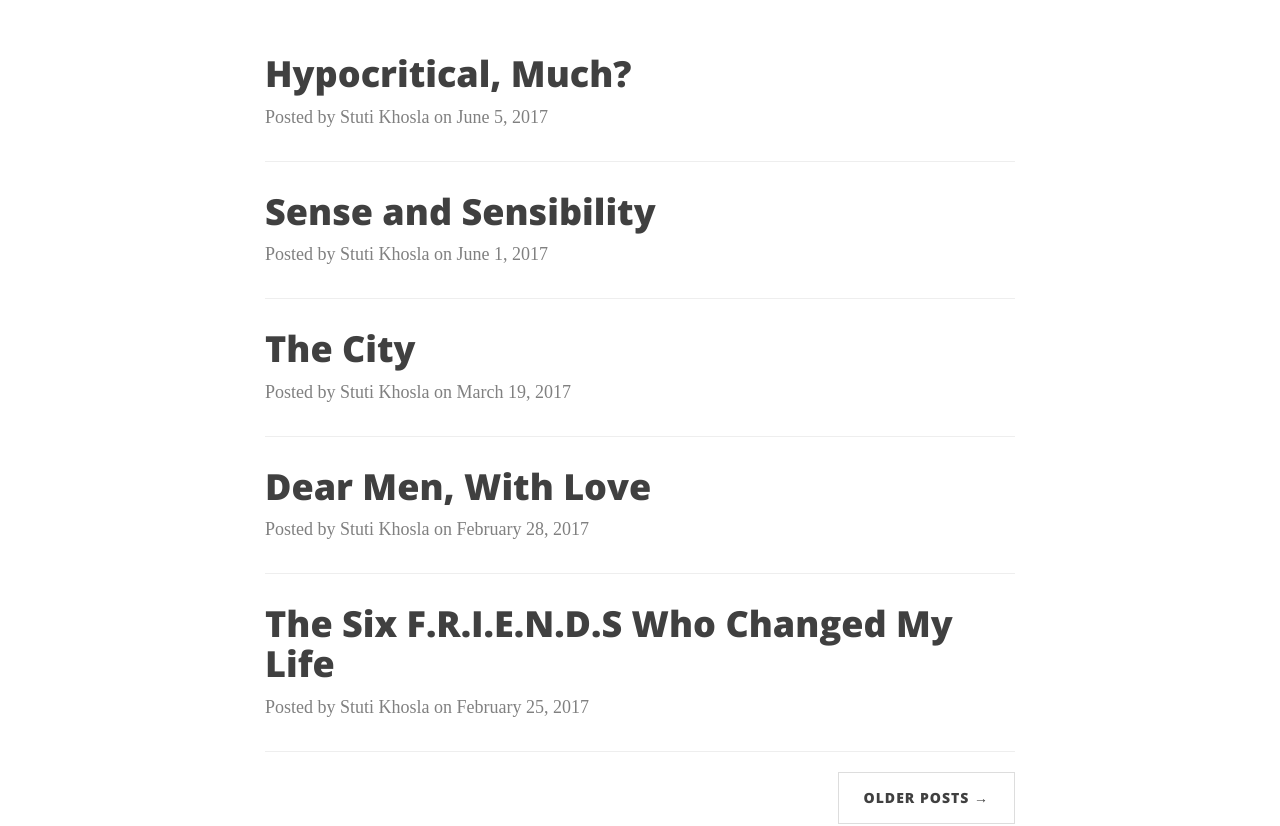
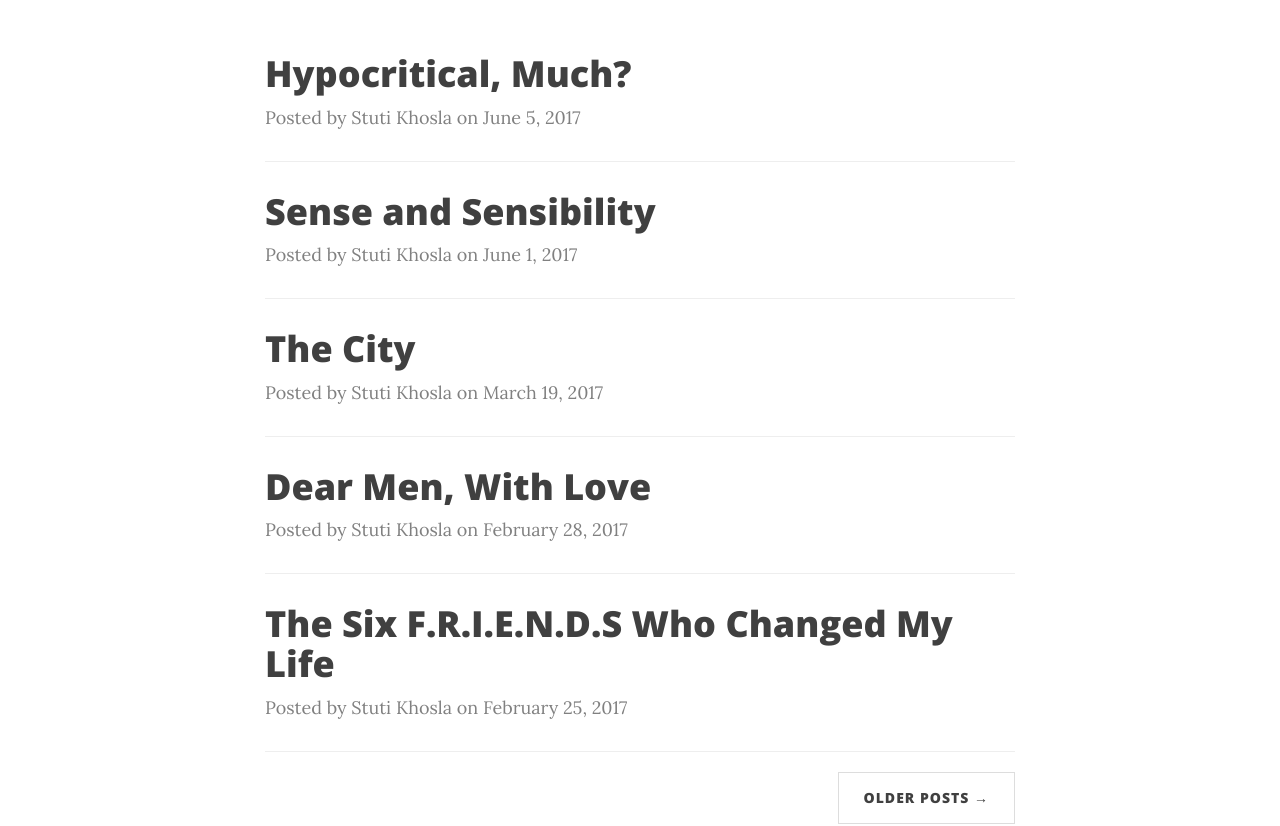
Before and after one commit to stuti1995/dory-blog, a Jekyll site: the page built from index.html, in a window 1280 px wide. Shown: the part 926-1752 px from the top of the page. Built offline with Jekyll 4.4.1, drawn with Linux system fonts in a browser that asks for light colours; nearby versions of some CDN libraries; some web fonts are replaced; the list of posts is cut into pages by our own code; comment, search, counter and statistics services are not loaded.

Commit message:
Update clean-blog.css

```diff
--- a/css/clean-blog.css
+++ b/css/clean-blog.css
@@ -267,11 +267,11 @@
   margin: 0;
   font-weight: 300;
   margin-bottom: 10px;
+  font-family: 'Barrio', cursive;
 }
 .post-preview > .post-meta {
   color: #808080;
   font-size: 18px;
-  font-family: 'Barrio', cursive;
   margin-top: 0;
 }
 .post-preview > .post-meta > a {
```
